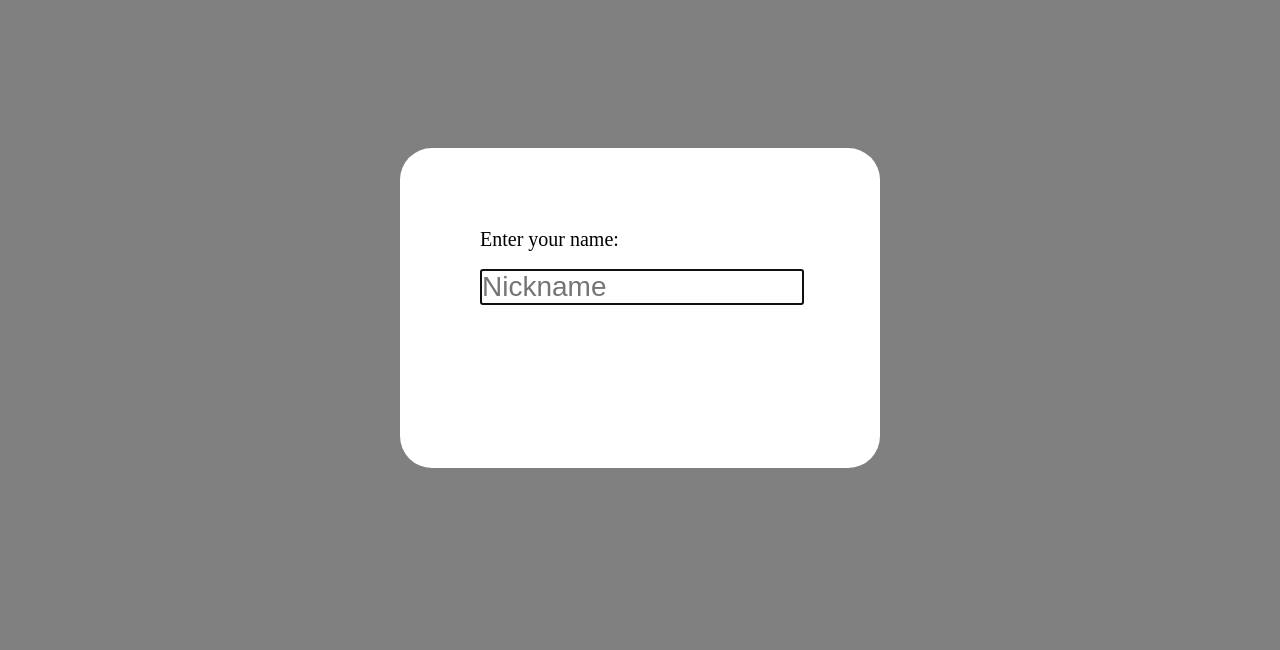
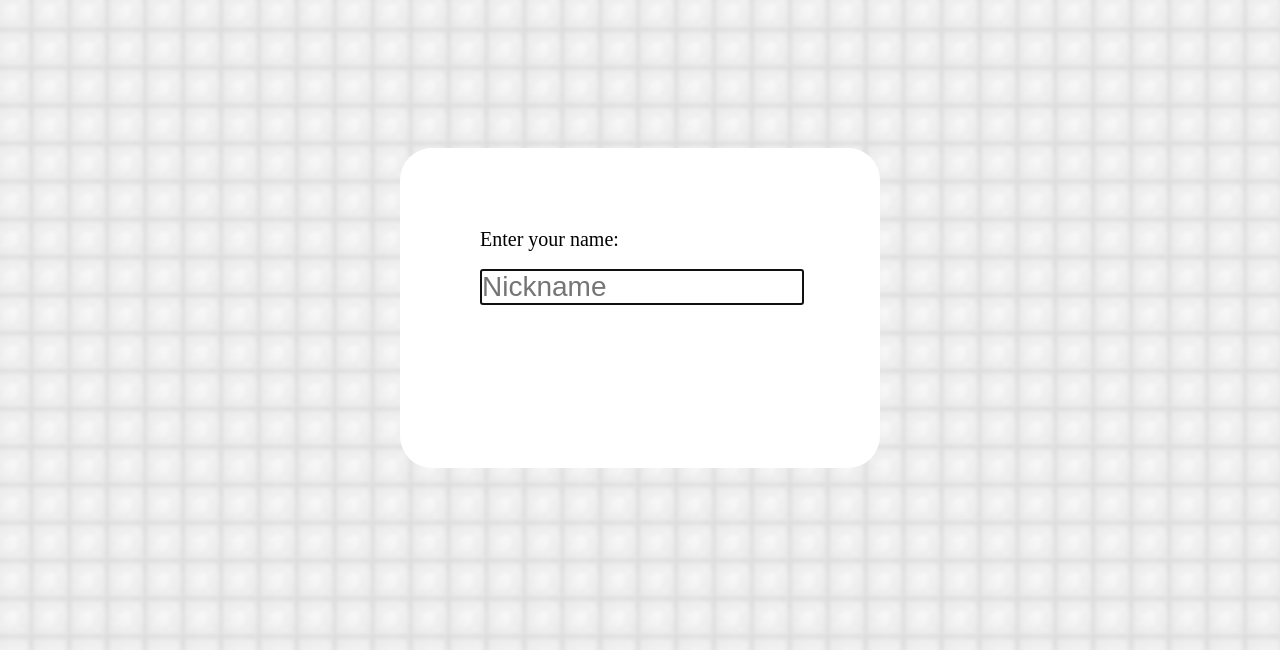
Before and after one commit to TheBigSale/TheBigSale.github.io, a plain HTML site: page index.html in a window 1280 px wide. Shown: the part 150-800 px from the top of the page. Drawn offline with nearby package versions, Linux system fonts and the light colour scheme.

Commit message:
init commit

```diff
--- a/css/MainPage.css
+++ b/css/MainPage.css
@@ -4,7 +4,7 @@
 }
 
 body{
-	background: url(../img/BaGr2.jpg) no-repeat center top / cover;
+	background: url(../img/BackGr2.jpg) no-repeat center top / cover;
 	background-attachment: fixed;
 	background-color: grey;
 	background-size: 100% 1050;
```
